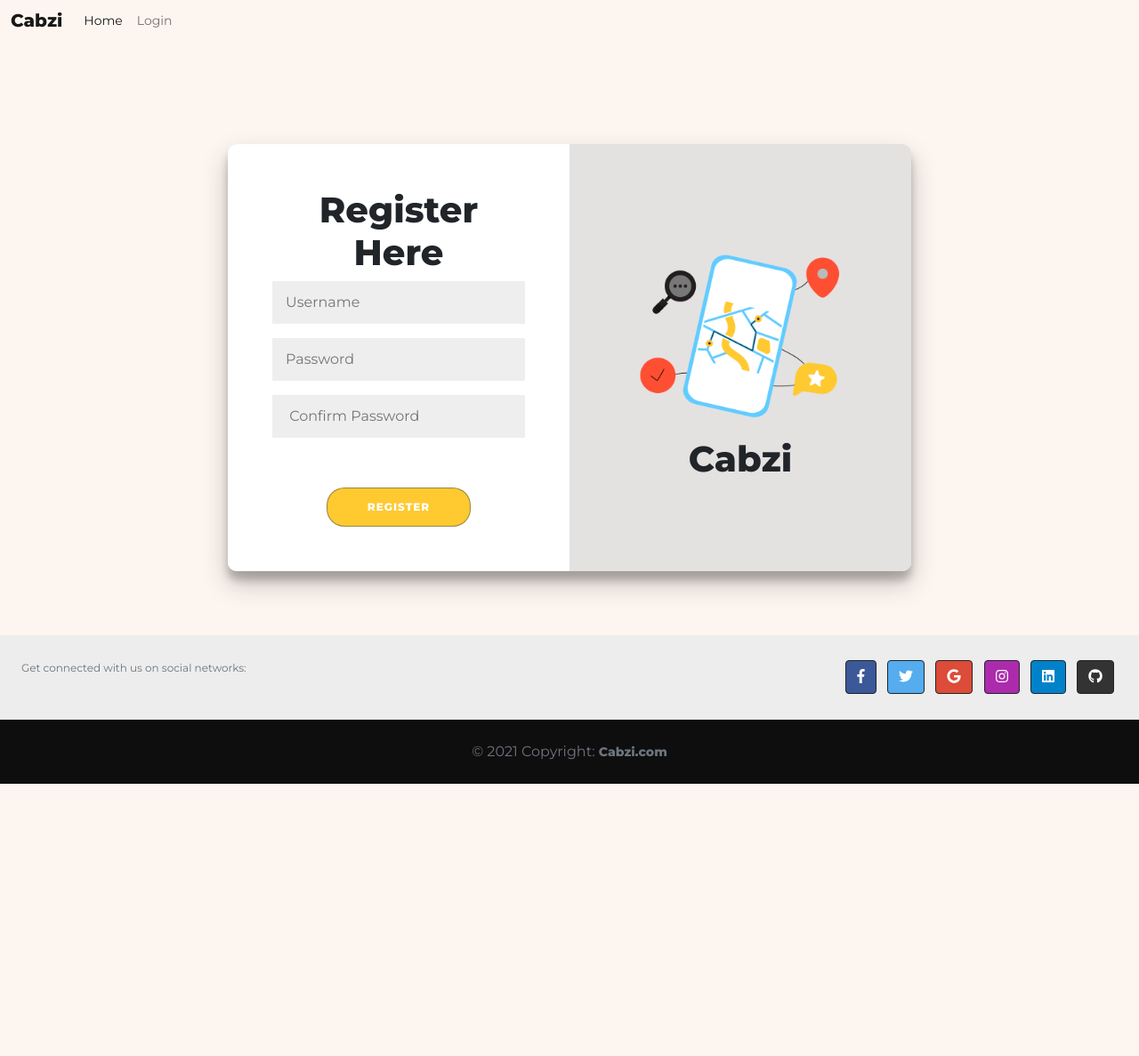
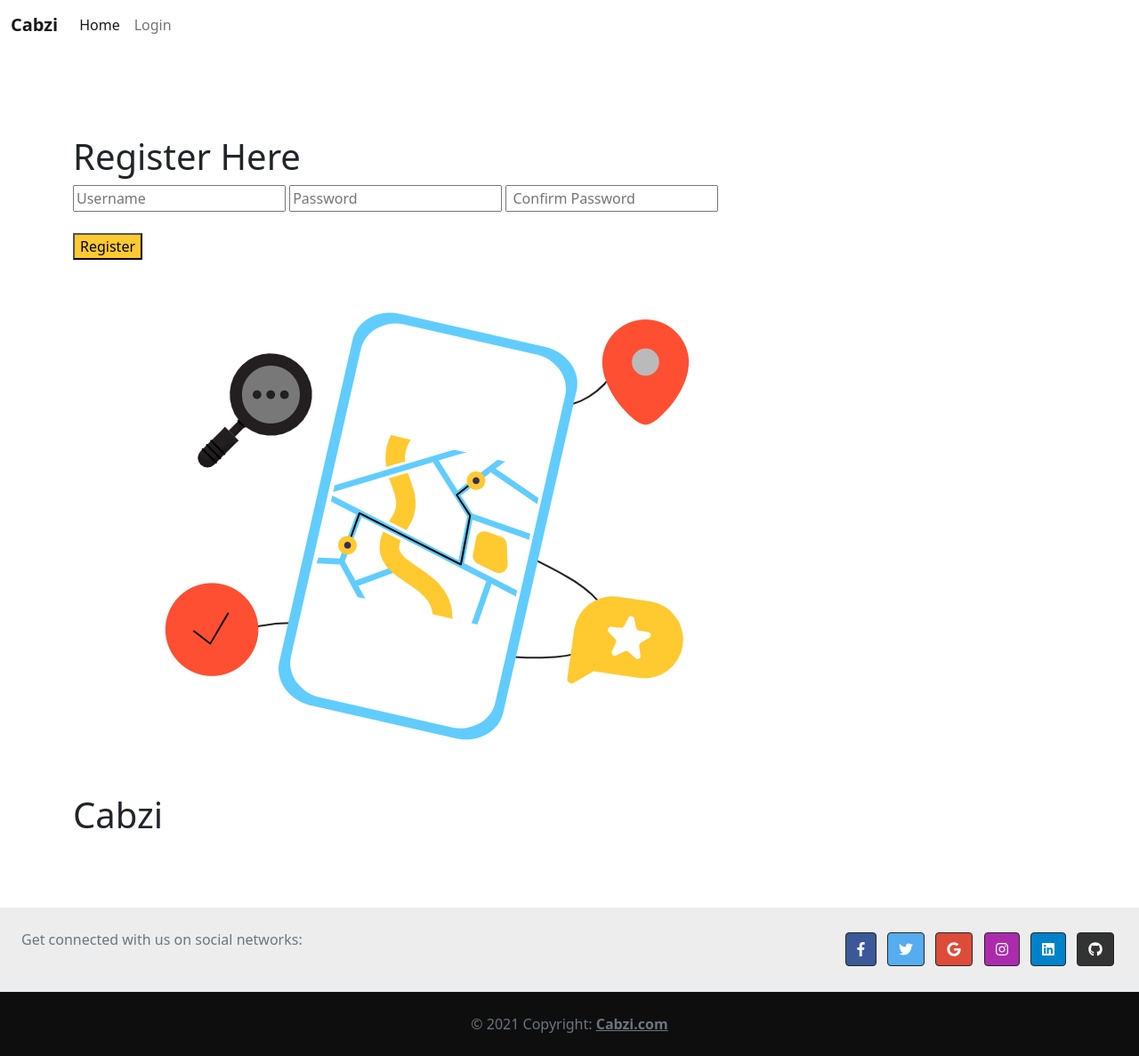
Before and after one commit to sajal-19/Cab-pooling, a PHP site: page /register.php in a window 1280 px wide. Shown: the whole page at 89% size. Before the commit the page ends 881 px from the top, so only its background shows below. Run offline with PHP 8.4, Linux system fonts and the light colour scheme; some libraries are stand-ins or nearby versions.

Commit message:
Update j.css

```diff
--- a/login/j.css
+++ b/login/j.css
@@ -1,151 +1 @@
 @import url('https://fonts.googleapis.com/css?family=Montserrat:400,800');
-
-* {
-	box-sizing: border-box;
-}
-
-body {
-	background-color: #FDF6F0;
-	justify-content: center;
-
-	flex-direction: column;
-	font-family: 'Montserrat', sans-serif;
-	height: 100vh;
-	margin: -20px 0 50px;
-}
-
-h1 {
-	font-weight: bold;
-	margin: 0;
-}
-
-p {
-	font-size: 14px;
-	font-weight: 100;
-	line-height: 20px;
-	letter-spacing: 0.5px;
-	margin: 20px 0 30px;
-}
-
-span {
-	font-size: 12px;
-}
-
-a {
-	color: #333;
-	font-size: 14px;
-	text-decoration: none;
-	margin: 15px 0;
-}
-
-button {
-	border-radius: 20px;
-	border: 1px solid rgba(114, 114, 71, 0.733);
-	background-color: #ffc930;
-	color: #FFFFFF;
-	font-size: 12px;
-	font-weight: bold;
-	padding: 12px 45px;
-	letter-spacing: 1px;
-	text-transform: uppercase;
-	transition: transform 80ms ease-in;
-}
-
-form {
-	background-color: #FFFFFF;
-	display: flex;
-	align-items: center;
-	justify-content: center;
-	flex-direction: column;
-	padding: 0 50px;
-	height: 100%;
-	text-align: center;
-}
-
-input {
-	background-color: #eee;
-	border: none;
-	padding: 12px 15px;
-	margin: 8px 0;
-	width: 100%;
-}
-
-.container {
-
-	border-radius: 10px;
-  	box-shadow: 0 14px 28px rgba(36, 35, 35, 0.25), 0 10px 10px rgba(0,0,0,0.22);
-	position: relative;
-	overflow: hidden;
-	width: 768px;
-	max-width: 100%;
-	min-height: 480px;
-	background-color: #FDF6F0;
-}
-
-.form-container {
-	position: absolute;
-	top: 0;
-	height: 100%;
-}
-
-.log-in-container {
-	left: 0;
-	width: 50%;
-	z-index: 2;
-}
-
-
-.overlay-container {
-	position: absolute;
-	top: 0;
-	left: 50%;
-	width: 50%;
-	height: 100%;
-}
-
-
-.overlay {
-	background: rgb(228, 225, 225);
-	background-repeat: no-repeat;
-	background-size: cover;
-	background-position: 0 0;
-
-	position: relative;
-	left: -100%;
-	height: 100%;
-	width: 200%;
-}
-
-.overlay-panel {
-	position: absolute;
-	display: flex;
-	align-items: center;
-	justify-content: center;
-	flex-direction: column;
-	padding: 0 40px;
-	text-align: center;
-	top: 0;
-	height: 100%;
-	width: 50%;
-}
-
-
-.overlay-right {
-	right: 0;
-}
-
-
-.social-container {
-	margin: 50px 0;
-}
-
-.social-container a {
-	border: 1px solid #DDDDDD;
-	border-radius: 50%;
-	display: inline-flex;
-	justify-content: center;
-	align-items: center;
-	margin: 0 5px;
-	height: 40px;
-	width: 40px;
-}
```
